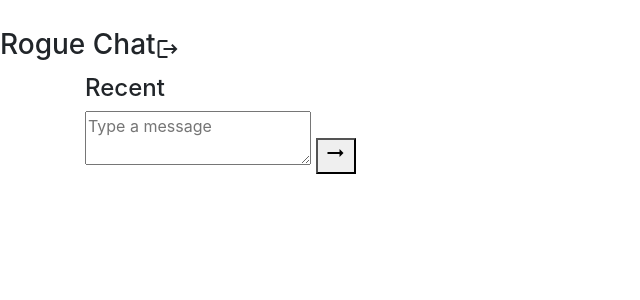
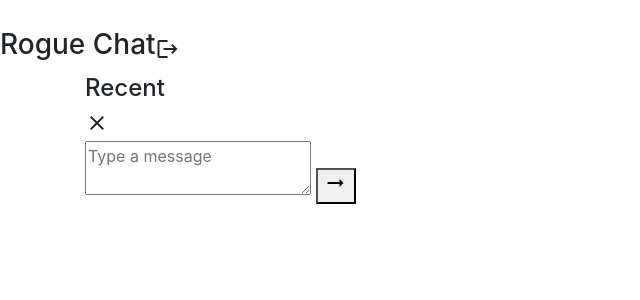
Before and after one commit to Robertation256/MultiClientMessenger, a Python web app: template templates/chatroom.html in a window 1280 px wide. Shown: the top 300 px of the page, without its empty margins (0-640 px from the left). Run offline with Jinja, Linux system fonts and the light colour scheme; the template is opened without the code that fills it, so the values that code supplies are empty; some libraries are stand-ins or nearby versions.

Commit message:
before branching

```diff
--- a/static/css/chatroom.css
+++ b/static/css/chatroom.css
@@ -126,7 +126,7 @@ img{ max-width:100%;}
   /* below added by robert */
   /*position: absolute;*/
   /*left: 5px;*/
-  border: solid red;
+  /*border: solid red;*/
  }
 
 .received_withd_msg p {
@@ -252,7 +252,7 @@ img{ max-width:100%;}
     cursor:pointer;
 }
 
-#logout-btn {
+#unjoin-btn {
     color:black !important;
     font-weight:800 !important;
     cursor:pointer;
--- a/templates/chatroom.html
+++ b/templates/chatroom.html
@@ -40,7 +40,7 @@
               </div>
 
               <div class="DivExitGroup" id="divExitGroup">
-                <span class="material-icons" id="unjoin-btn" style="display:none;cursor:pointer;">close</span>
+                <span class="material-icons" id="unjoin-btn" >close</span>
               </div>
             </div>
 
```
